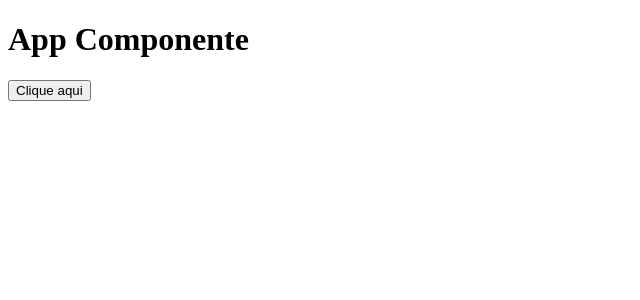
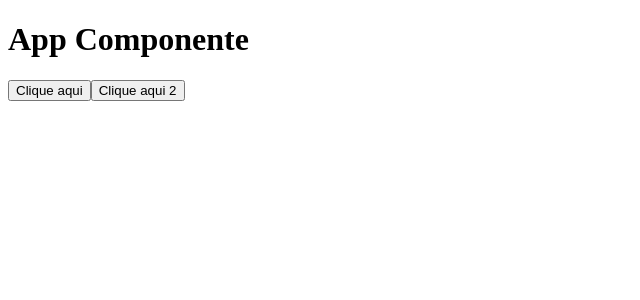
Before and after one commit to LeonardoCesca/trilha-front-2019, an Angular app in the folder Angular/poc-tabs/: page / in a window 1280 px wide. Shown: the top 300 px of the page, without its empty margins (0-640 px from the left). Built offline with nearby package versions, Linux system fonts and the light colour scheme.

Commit message:
ADD new button to routerLink

```diff
--- a/Angular/poc-tabs/src/app/app.component.html
+++ b/Angular/poc-tabs/src/app/app.component.html
@@ -1,4 +1,6 @@
 <h1>App Componente</h1>
 
 <button routerLink="/lazy/load-me">Clique aqui</button>
+<button routerLink="/lazy/load-you">Clique aqui 2</button>
+
 <router-outlet></router-outlet>
```
